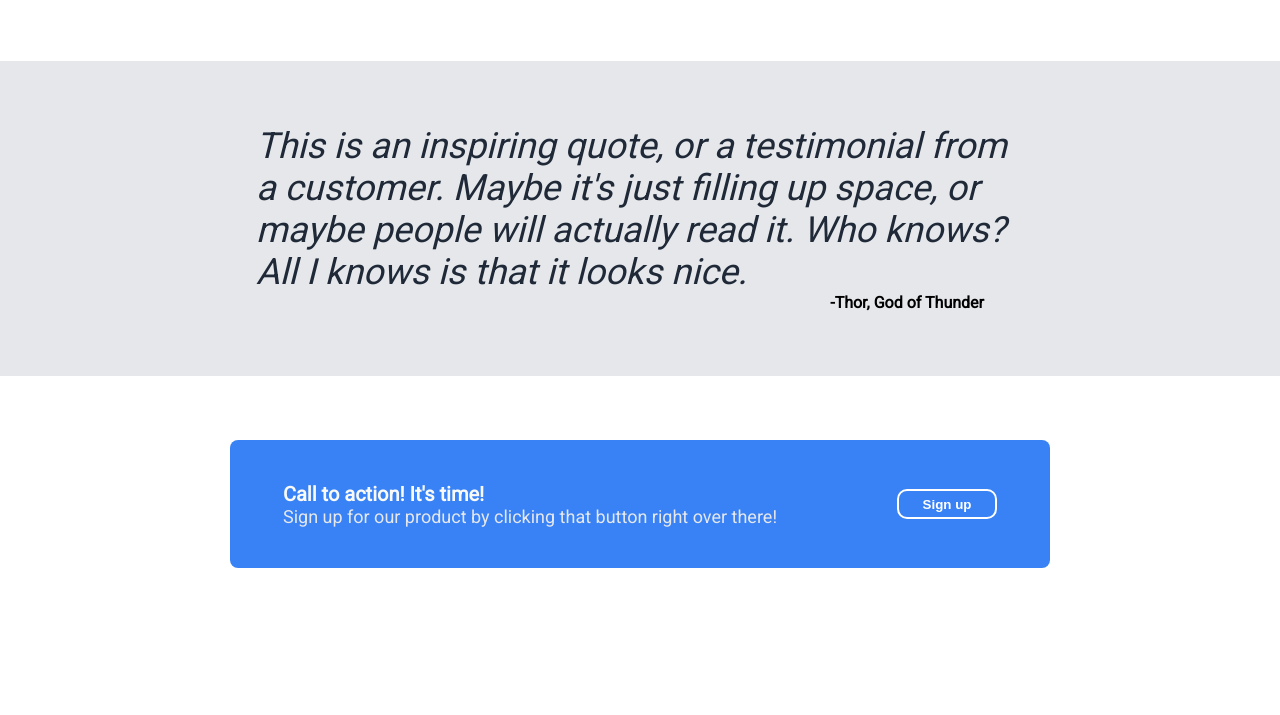
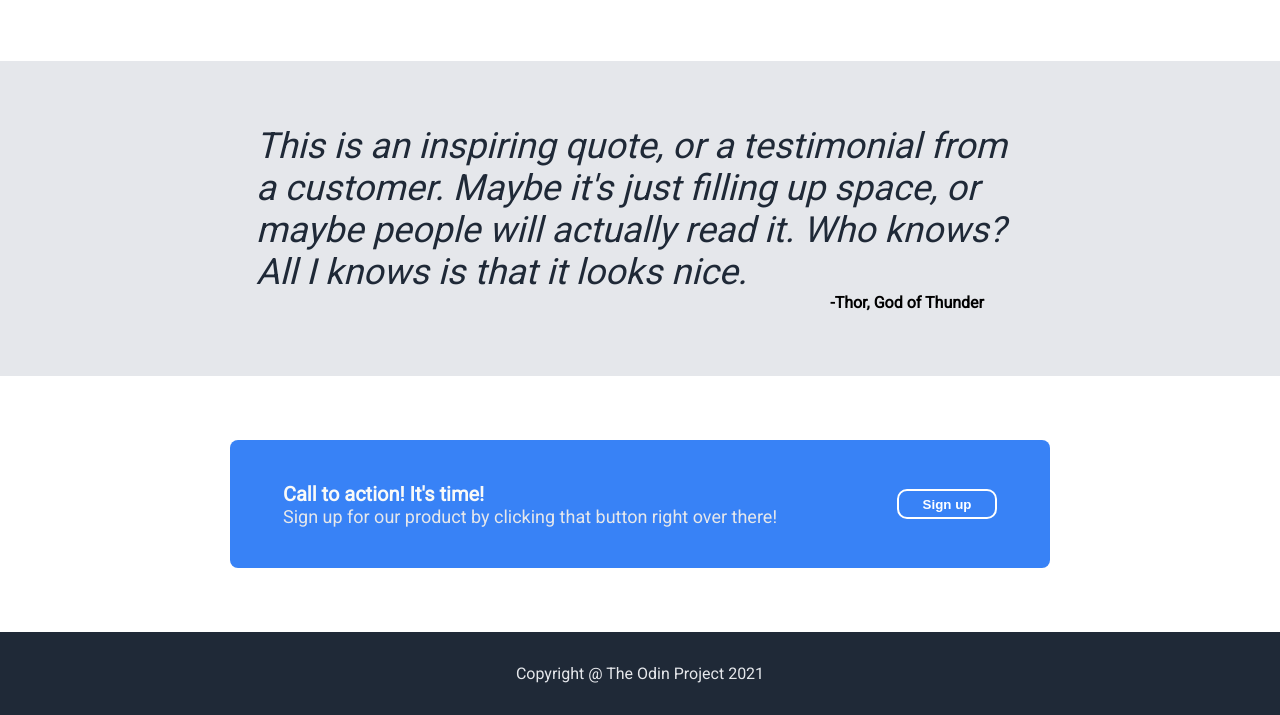
Before and after one commit to vibeeee/landing-page, a plain HTML site: page index.html in a window 1280 px wide. Shown: the part 887-1602 px from the top of the page. Before the commit the page ends 1519 px from the top, so only its background shows below. Drawn offline with Linux system fonts and the light colour scheme.

Commit message:
feat: add footer

```diff
--- a/index.html
+++ b/index.html
@@ -69,6 +69,8 @@
         </div>
     </div>
     <!--TODO: implement-->
-    <div class="footer"></div>
+    <div class="footer">
+        <p>Copyright @ The Odin Project 2021</p>
+    </div>
 </body>
 </html>
--- a/styles.css
+++ b/styles.css
@@ -161,6 +161,18 @@ h3 {
     border: 2px solid white;
 }
 
+.footer {
+    display: flex;
+    justify-content: center;
+}
+
+.footer p {
+    display: flex;
+    justify-content: center;
+    color: #E5E7EB;
+    margin: 32px;
+}
+
 /* .sign-up-section {
     display: flex;
     justify-content: center;
```
